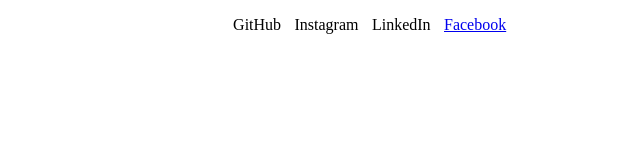
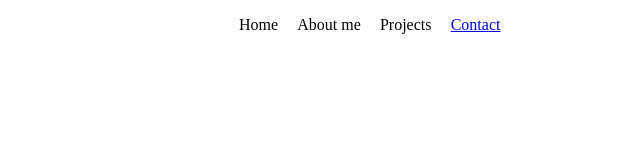
Before and after one commit to Negrea-Andrei/Personal_portfolio, a plain HTML site: page index.html in a window 1280 px wide. Shown: the full height of the page, 640-1280 px from the left. Drawn offline with Linux system fonts and the light colour scheme.

Commit message:
Change the links on the nav bar

```diff
--- a/index.html
+++ b/index.html
@@ -9,29 +9,29 @@
 </head>
 
 <body>
-    <header>
+    <div class="hero-section">
         <div class="header-container">
             <div class="avatar-container">PlaceHolder</div>
             <div class="nav-container">
                 <nav>
                     <ul class="contact-links">
                         <li>
-                            <a>GitHub</a>
+                            <a>Home</a>
                         </li>
                         <li>
-                            <a>Instagram</a>
+                            <a>About me</a>
                         </li>
                         <li>
-                            <a>LinkedIn</a>
+                            <a>Projects</a>
                         </li>
                         <li>
-                            <a href="https://www.facebook.com/negrea.andrei.90?locale=ro_RO">Facebook</a>
+                            <a href="https://www.facebook.com/negrea.andrei.90?locale=ro_RO">Contact</a>
                         </li>
                     </ul>
                 </nav>
             </div>
         </div>
-    </header>
+    </div>
 
 </body>
 
```
